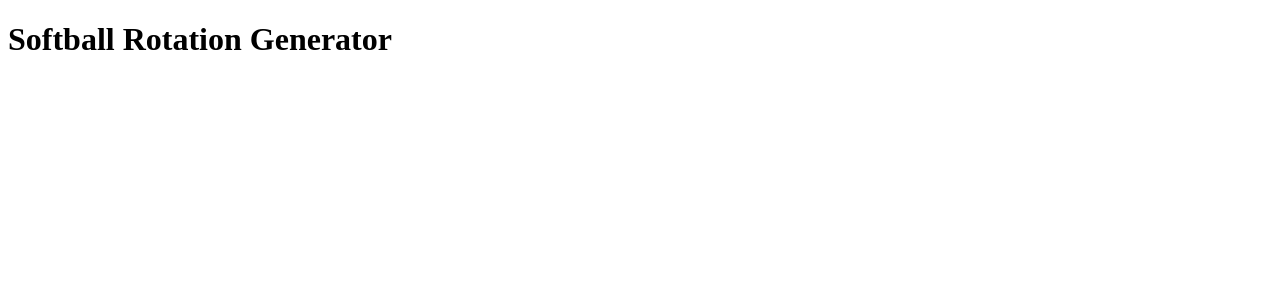
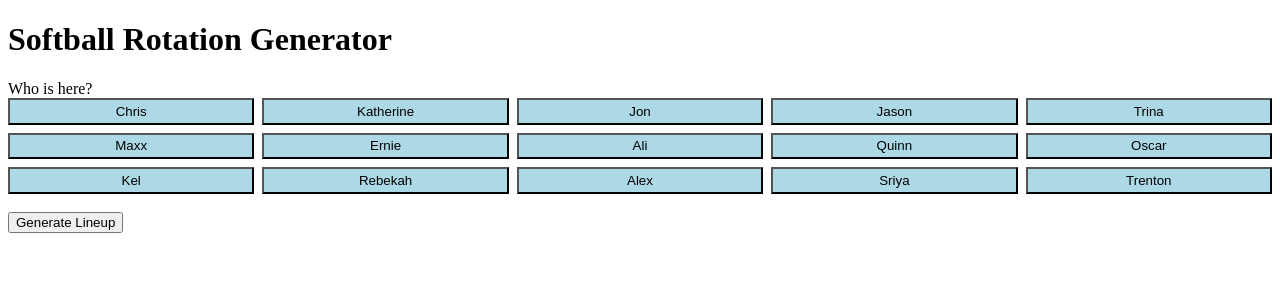
Before and after one commit to QTSalt/Softball, a React (Vite) app: page / in a window 1280 px wide. Shown: the top 300 px of the page. Built offline with nearby package versions, Linux system fonts and the light colour scheme.

Commit message:
we generating, boyos

```diff
--- a/src/App.tsx
+++ b/src/App.tsx
@@ -1,23 +1,73 @@
 import { useState } from 'react';
 import { generateRotation } from './generateRotation.tsx';
-import type {InningAssignment} from "@/players.ts";
+import {type InningAssignment, type Player, PLAYERS} from "./players.ts";
+
+const playerGrid: React.CSSProperties = {
+    display: 'grid',
+    gridTemplateColumns: '1fr 1fr 1fr 1fr 1fr',
+    gap: ".5em"
+}
+const commonButton: React.CSSProperties = {
+    height: "2em",
+}
+
+const selectedButton: React.CSSProperties = {
+    backgroundColor: "lightblue",
+}
+
+const InningMap = (props: {inning: InningAssignment, inningCount: number} ) => {
+    const {inning, inningCount} = props;
+
+    return (
+        <div>
+            <div>Inning {inningCount}</div>
+            {Array.from(inning.entries()).map(([position, player]) => {
+                return <div>{player.name} at {position} - Played innings: {player.inningsPlayed}</div>
+            })}
+        </div>
+    )
+}
 
 export const App = () => {
-    const [players, setPlayers] = useState([]);
+    const [activePlayers, setActivePlayers] = useState<Player[]>(PLAYERS);
     const [rotation, setRotation] = useState<InningAssignment[]>([]);
 
     const handleGenerate = () => {
-        const result = generateRotation(players);
+        const cleanedPlayers = [...activePlayers];
+        cleanedPlayers.forEach((player: Player) => {
+            player.inningsPlayed = 0;
+        })
+        const result = generateRotation(cleanedPlayers);
         setRotation(result);
     };
+
+    const togglePlayerAttendance = (player: Player) => {
+        if (activePlayers.includes(player)) {
+            setActivePlayers(activePlayers.filter((p) => p !== player));
+        } else {
+            setActivePlayers([...activePlayers, player]);
+        }
+    }
 
     return (
         <div>
             <h1>Softball Rotation Generator</h1>
-            {rotation.map((inning) => (
-                <div>
-                    {inning.toString()}
-                </div>
+            Who is here?
+            <div style={playerGrid}>
+                {PLAYERS.map((player: Player) => (
+                    <button style={
+                        activePlayers.includes(player)
+                            ? {...commonButton, ...selectedButton}
+                            : commonButton}
+                    onClick={() => togglePlayerAttendance(player)}
+                    >
+                        {player.name}</button>
+                ))}
+            </div>
+            <br/>
+            <button onClick={handleGenerate}>Generate Lineup</button>
+            {rotation.map((inning, index) => (
+                <InningMap inningCount={index + 1} inning={inning} />
             ))}
         </div>
     );
--- a/src/generateRotation.tsx
+++ b/src/generateRotation.tsx
@@ -10,19 +10,16 @@ export function generateRotation(players: Player[]) {
         const usedPlayers = new Set();
         const inningAssignment: InningAssignment = new Map<Position, Player>();
 
-        let availablePlayers = players.sort((a, b) => a.inningsPlayed - b.inningsPlayed);
-        const lowestNumInningsPlayed = players[players.length - 1].inningsPlayed;
-        availablePlayers = availablePlayers.filter((player: Player) => (player.inningsPlayed !>= lowestNumInningsPlayed + 2))
-
-        // Assign Catcher & Pitcher freely
-        for (const pos of OTHER_POSITIONS) {
-            const candidate = availablePlayers.find(p => !usedPlayers.has(p.name) && p.preferredPositions.includes(pos));
-            if (candidate) {
-                inningAssignment.set(pos, candidate);
-                usedPlayers.add(candidate.name);
-                candidate.inningsPlayed++;
+        let lowestNumInningsPlayed = inning;
+        for (const player of players) {
+            if (player.inningsPlayed < lowestNumInningsPlayed) {
+                lowestNumInningsPlayed = player.inningsPlayed;
             }
         }
+        let availablePlayers = players.filter((player: Player) => (player.inningsPlayed !<= lowestNumInningsPlayed + 1))
+        availablePlayers = availablePlayers.sort((a, b) => a.inningsPlayed - b.inningsPlayed).filter((p) => !usedPlayers.has(p.name));
+
+
 
         const assignGenderBalanced = (positions: Position[], requiredWomen: number) => {
             const women = availablePlayers.filter(p => p.gender === 'F' && !usedPlayers.has(p.name))
@@ -46,7 +43,14 @@ export function generateRotation(players: Player[]) {
                             break;
                         }
                     }
-                    candidate = allPlayers.shift() || women.shift(); // fallback to anyone
+                }
+
+                if (!candidate) {
+                    if (allPlayers.length <= 0) {
+                        const noInningRestrictionPlayers = players.filter(p => !usedPlayers.has(p.name))
+                        candidate = noInningRestrictionPlayers.shift()
+                    }
+                    candidate = allPlayers.shift() // fallback to anyone
                 }
 
                 if (candidate) {
@@ -58,6 +62,14 @@ export function generateRotation(players: Player[]) {
                     women.splice(index, 1)
                     const playerIndex = players.indexOf(candidate);
                     players[playerIndex].inningsPlayed++;
+                } else {
+                    inningAssignment.set(pos, {
+                        name: "Something broke, have to manually set this one",
+                        gender: "M",
+                        preferredPositions: [],
+                        inningsPlayed: 0,
+                        battingOrder: -1
+                    })
                 }
             }
         };
--- a/src/players.ts
+++ b/src/players.ts
@@ -56,7 +56,7 @@ export const PLAYERS: Player[] = [
         battingOrder: 2
     },
     {
-        name: "Jow",
+        name: "Jon",
         gender: "M",
         preferredPositions: [Position.LEFT_FIELD, Position.LEFT_CENTER_FIELD, Position.PITCHER, Position.RIGHT_CENTER_FIELD, Position.RIGHT_FIELD],
         inningsPlayed: 0,
@@ -100,15 +100,7 @@ export const PLAYERS: Player[] = [
     {
         name: "Quinn",
         gender: "F",
-        preferredPositions: [Position.FIRST_BASE,
-            Position.SECOND_BASE,
-            Position.SHORTSTOP,
-            Position.THIRD_BASE,
-            Position.LEFT_FIELD,
-            Position.LEFT_CENTER_FIELD,
-            Position.RIGHT_CENTER_FIELD,
-            Position.RIGHT_FIELD,
-            Position.CATCHER],
+        preferredPositions: [...OUTFIELD_POSITIONS, Position.SECOND_BASE, Position.THIRD_BASE],
         inningsPlayed: 0,
         battingOrder: 9
     },
```
